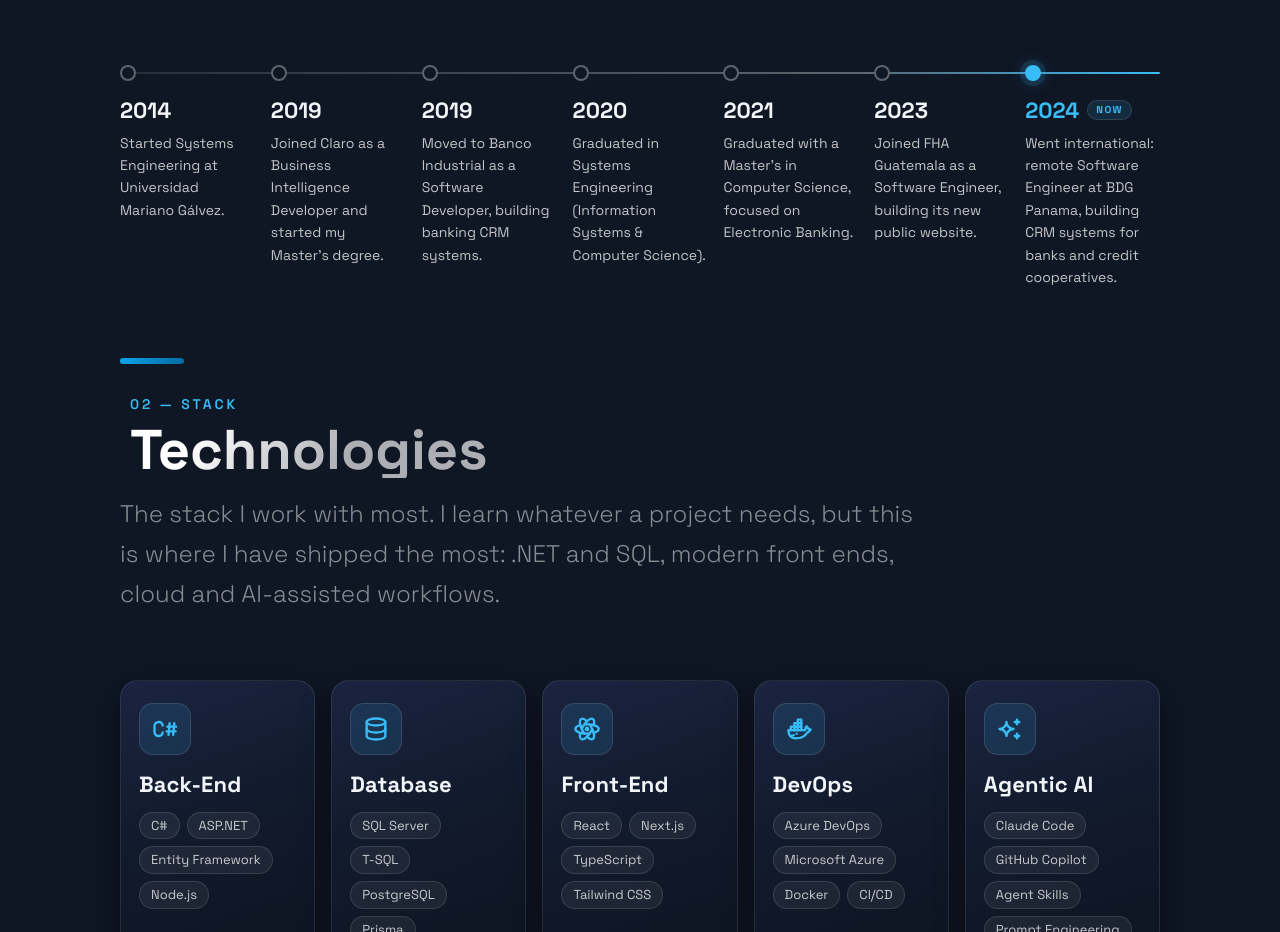
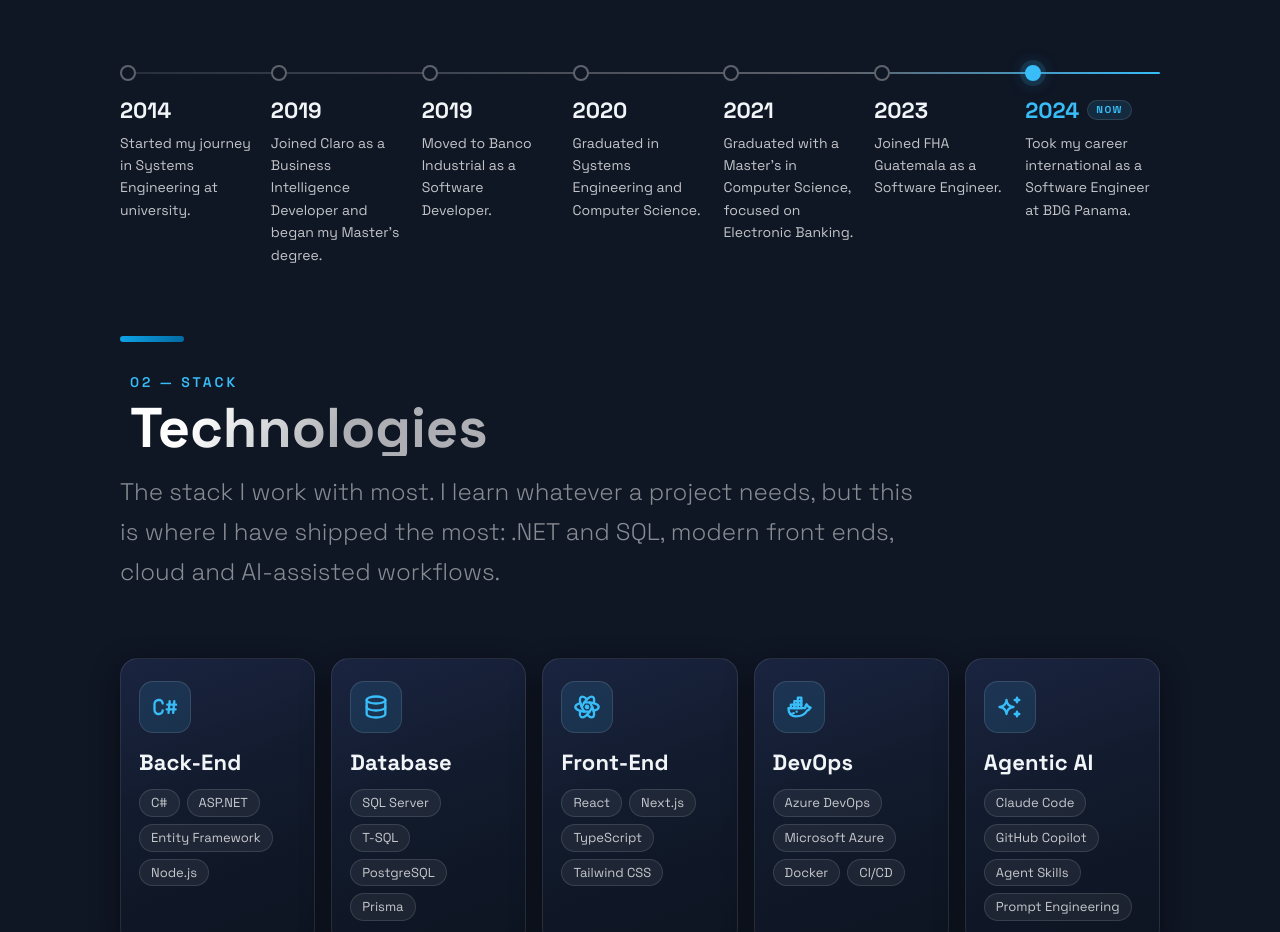
Before and after one commit to WernerOvalle/PortfolioWerner, a Next.js app: page / in a window 1280 px wide. Shown: the part 1200-2132 px from the top of the page. Built offline with nearby package versions, Linux system fonts and the light colour scheme.

Commit message:
Keep the timeline to plain milestones
Co-Authored-By: Claude Opus 5.5 <noreply@anthropic.com>
Claude-Session: https://claude.ai/code/session_014shDLJZ4NZSWc3cEgypKJ8

```diff
--- a/src/constants/constants.js
+++ b/src/constants/constants.js
@@ -543,13 +543,13 @@ export const projectCategories = [
   },
 ];
 export const TimeLineData = [
-  { year: 2014, text: "Started Systems Engineering at Universidad Mariano Gálvez." },
-  { year: 2019, text: "Joined Claro as a Business Intelligence Developer and started my Master's degree." },
-  { year: 2019, text: "Moved to Banco Industrial as a Software Developer, building banking CRM systems." },
-  { year: 2020, text: "Graduated in Systems Engineering (Information Systems & Computer Science)." },
+  { year: 2014, text: "Started my journey in Systems Engineering at university." },
+  { year: 2019, text: "Joined Claro as a Business Intelligence Developer and began my Master's degree." },
+  { year: 2019, text: "Moved to Banco Industrial as a Software Developer." },
+  { year: 2020, text: "Graduated in Systems Engineering and Computer Science." },
   { year: 2021, text: "Graduated with a Master's in Computer Science, focused on Electronic Banking." },
-  { year: 2023, text: "Joined FHA Guatemala as a Software Engineer, building its new public website." },
-  { year: 2024, text: "Went international: remote Software Engineer at BDG Panama, building CRM systems for banks and credit cooperatives." },
+  { year: 2023, text: "Joined FHA Guatemala as a Software Engineer." },
+  { year: 2024, text: "Took my career international as a Software Engineer at BDG Panama." },
 ];
 export const data = [
   { number: 1, text: "Course" },
```
